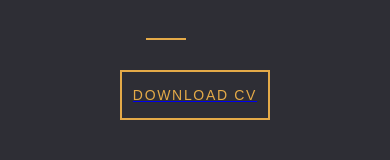
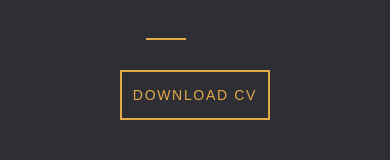
Before and after one commit to oluwajueda/portfolio-for-me, a React (Create React App) app: page / in a window 390 px wide. Shown: the part 200-360 px from the top of the page. Built offline with nearby package versions, Linux system fonts and the light colour scheme.

Commit message:
committed

```diff
--- a/src/index.css
+++ b/src/index.css
@@ -499,6 +499,11 @@ text-decoration: none;
 
 
     }
+
+    .intro-name a{
+      list-style-type: none;
+      text-decoration: none;
+    }
     .olamide{
       font-size: 34px;
     }
```
